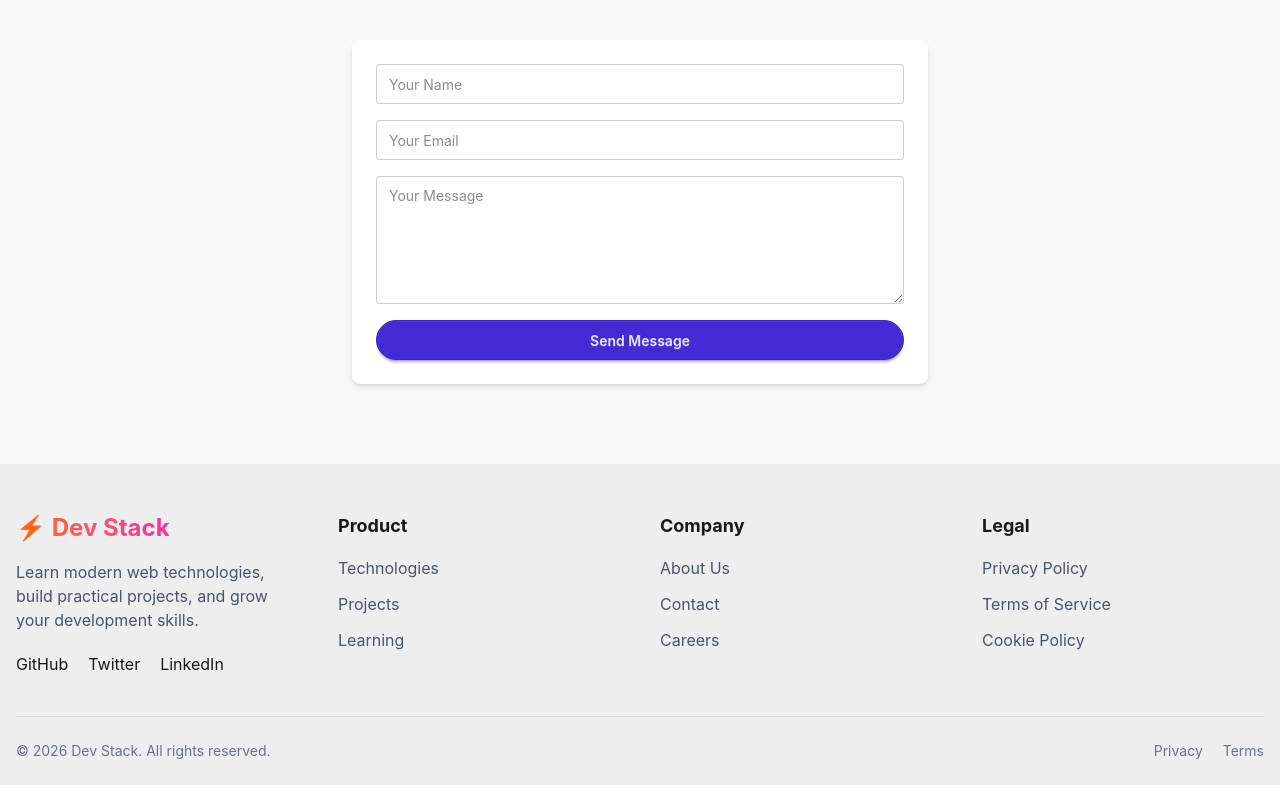
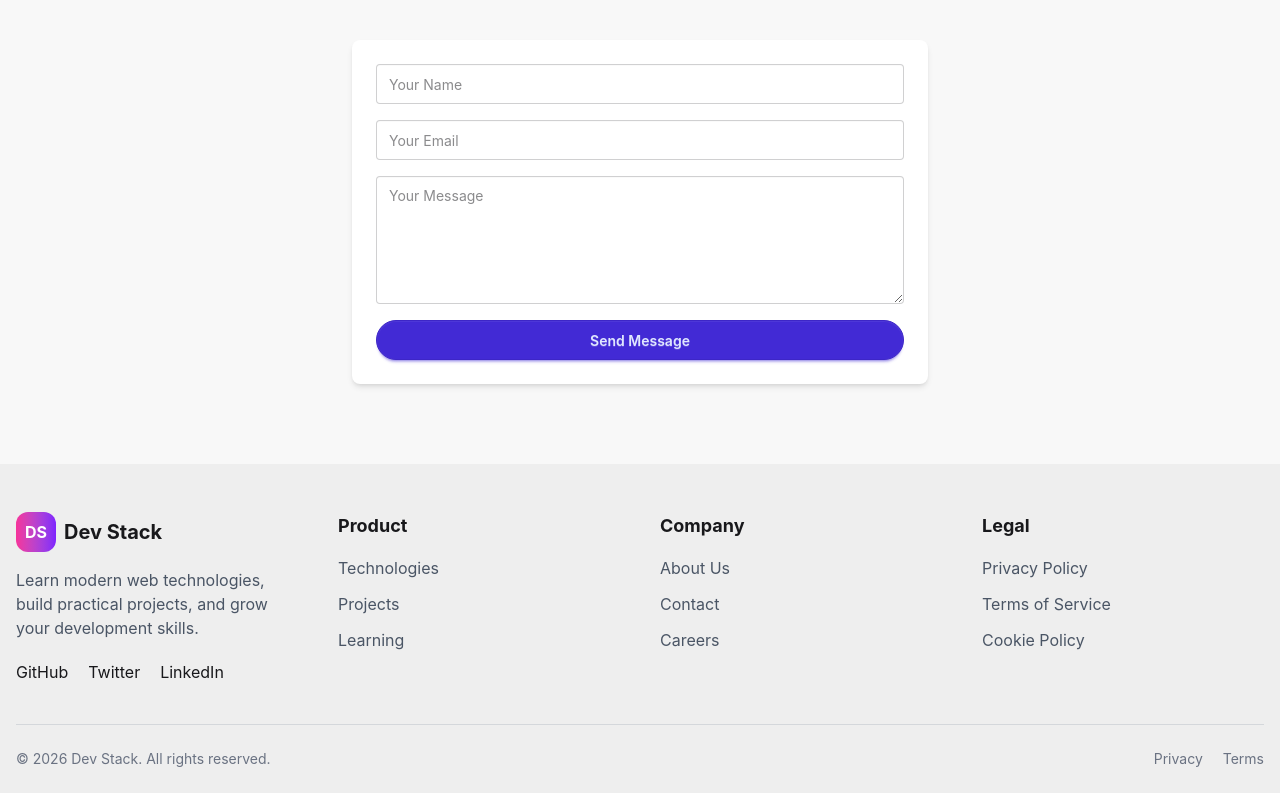
Before and after one commit to rabiul1995-web/05-assignment-by-rabiul, a React (Vite) app: page / in a window 1280 px wide. Shown: the part 4041-4834 px from the top of the page. Built offline with nearby package versions, Linux system fonts and the light colour scheme.

Commit message:
added footer logo

```diff
--- a/src/components/Footer.jsx
+++ b/src/components/Footer.jsx
@@ -7,9 +7,15 @@ function Footer() {
 
           {/* Brand */}
           <div>
-            <h3 className="text-2xl font-bold bg-gradient-to-r from-orange-500 via-pink-500 to-violet-600 bg-clip-text text-transparent">
-              ⚡ Dev Stack
-            </h3>
+            <div className="flex items-center gap-2">
+              <div className="w-10 h-10 rounded-xl bg-gradient-to-r from-pink-500 to-violet-600 flex items-center justify-center text-white font-bold">
+                DS
+              </div>
+
+              <span className="text-xl font-bold">
+                Dev Stack
+              </span>
+            </div>
 
             <p className="mt-4 text-gray-600">
               Learn modern web technologies, build practical projects,
```
